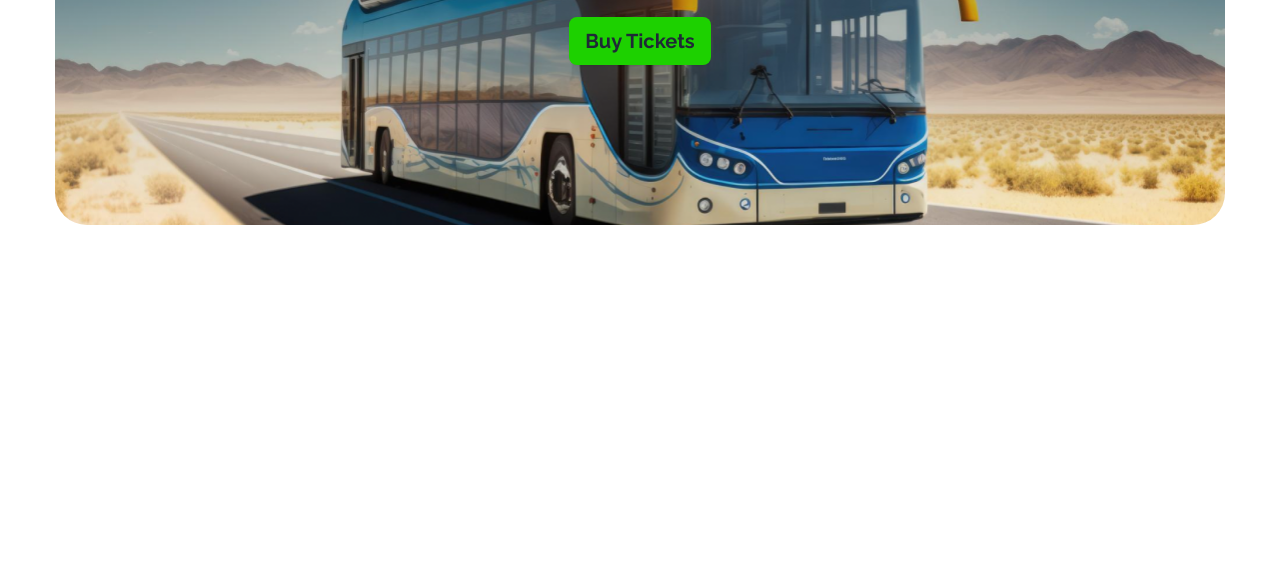
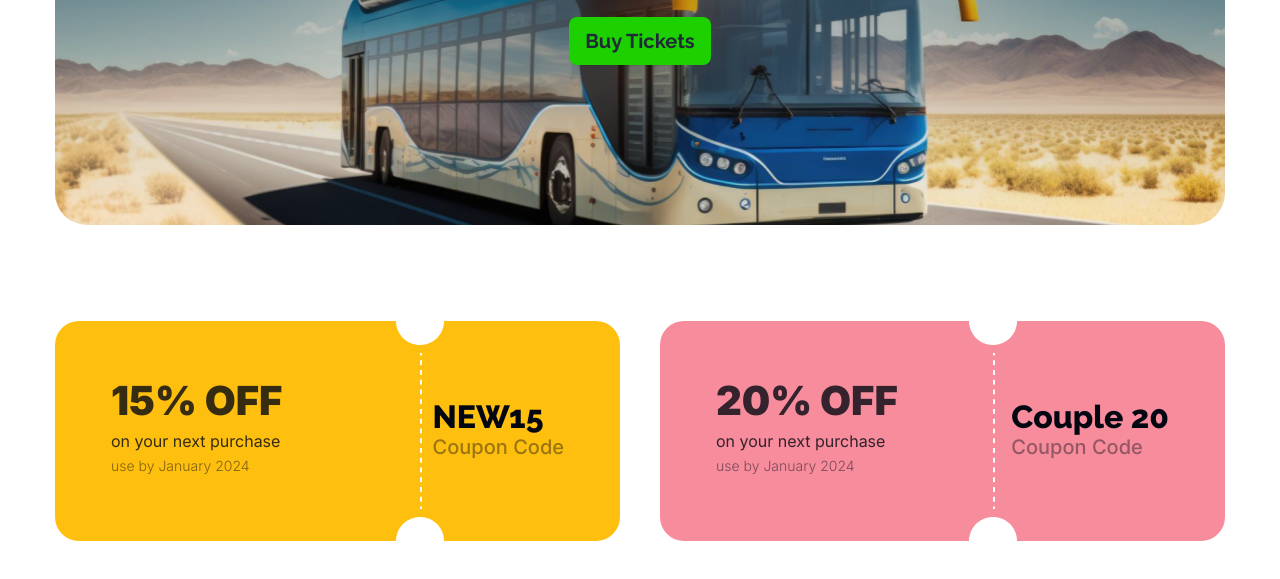
Before and after one commit to codewithsaidul/Smart-Ticketing, a plain HTML site: page index.html in a window 1280 px wide. Shown: the part 399-978 px from the top of the page. Before the commit the page ends 800 px from the top, so only its background shows below. Drawn offline with nearby package versions, Linux system fonts and the light colour scheme.

Commit message:
Offer Section Completed

```diff
--- a/index.html
+++ b/index.html
@@ -125,14 +125,67 @@
                                 End-to-End Travel with
                                 <span class="text-primary-color">P Paribahan</span>
                             </h1>
-                            <p class="mb-5 text-lg text-white">Get the lowest prices, and renowned bus operators - all in one place</p>
-                            <button class="btn bg-primary-color border-0 hover:bg-primary-color title__font text-xl font-bold">Buy Tickets</button>
+                            <p class="mb-5 text-lg text-white">Get the lowest prices, and renowned bus operators - all
+                                in one place</p>
+                            <a href="buyTicket"
+                                class="btn bg-primary-color border-0 hover:bg-primary-color title__font text-xl font-bold">Buy
+                                Tickets</a>
                         </div>
                     </div>
                 </div>
             </div>
         </section>
         <!-- ====================== Home Section End ================ -->
+
+
+        <!-- ====================== Offer Section Start ================ -->
+        <section id="offer" class="w-full mt-24 mx-auto max-w-[1170px] px-4 lg:px-0 mb-10">
+            <div class="flex flex-col lg:flex-row gap-10 justify-between">
+
+
+                <!-- Offer 15% -->
+                <div
+                    class="flex relative w-full lg:w-1/2 justify-between gap-x-10 h-[220px] items-center bg-[#FFBF0F] p-4 sm:p-6 md:p-10 lg:p-14 rounded-3xl">
+                    <div class="mr-3 md:mr-8 space-y-3">
+                        <h2 class="text-xl sm:text-2xl md:text-[40px] font-[900] text-[#030712CC]">15% OFF</h2>
+                        <p class="text-base text-[#030712CC] ">on your next purchase</p>
+                        <span class="text-sm text-[#03071280] font-light">use by January 2024</span>
+                    </div>
+
+                    <div class="">
+                        <h2 class="text-2xl md:text-[32px] text-[#030712] font-extrabold title__font">NEW15</h2>
+                        <p class="text-base sm:text-xl text-[#03071266] font-medium">Coupon Code</p>
+                    </div>
+
+                    <img class="absolute top-0 h-auto right-28 sm:right-40 md:right-44" src="./images/cupon-devider.png"
+                        alt="">
+                </div>
+
+
+                <!-- offer 20% -->
+                <div
+                    class="flex relative w-full lg:w-1/2 justify-between gap-x-10 h-[220px] items-center bg-[#F78C9C] p-4 sm:p-6 md:p-10 lg:p-14 rounded-3xl">
+                    <div class="mr-3 md:mr-8 space-y-3">
+                        <h2 class="text-xl sm:text-2xl md:text-[40px] font-[900] text-[#030712CC]">20% OFF</h2>
+                        <p class="text-base text-[#030712CC] ">on your next purchase</p>
+                        <span class="text-sm text-[#03071280] font-light">use by January 2024</span>
+                    </div>
+
+                    <div class="">
+                        <h2 class="text-2xl md:text-[32px] text-[#030712] font-extrabold title__font">Couple 20</h2>
+                        <p class="text-base sm:text-xl text-[#03071266] font-medium">Coupon Code</p>
+                    </div>
+
+                    <img class="absolute top-0 h-auto right-28 sm:right-40 md:right-52" src="./images/cupon-devider.png"
+                        alt="">
+                </div>
+
+
+
+
+            </div>
+        </section>
+        <!-- ====================== Offer Section End ================ -->
     </main>
     <!-- ========================= Main End =========================== -->
 
```
